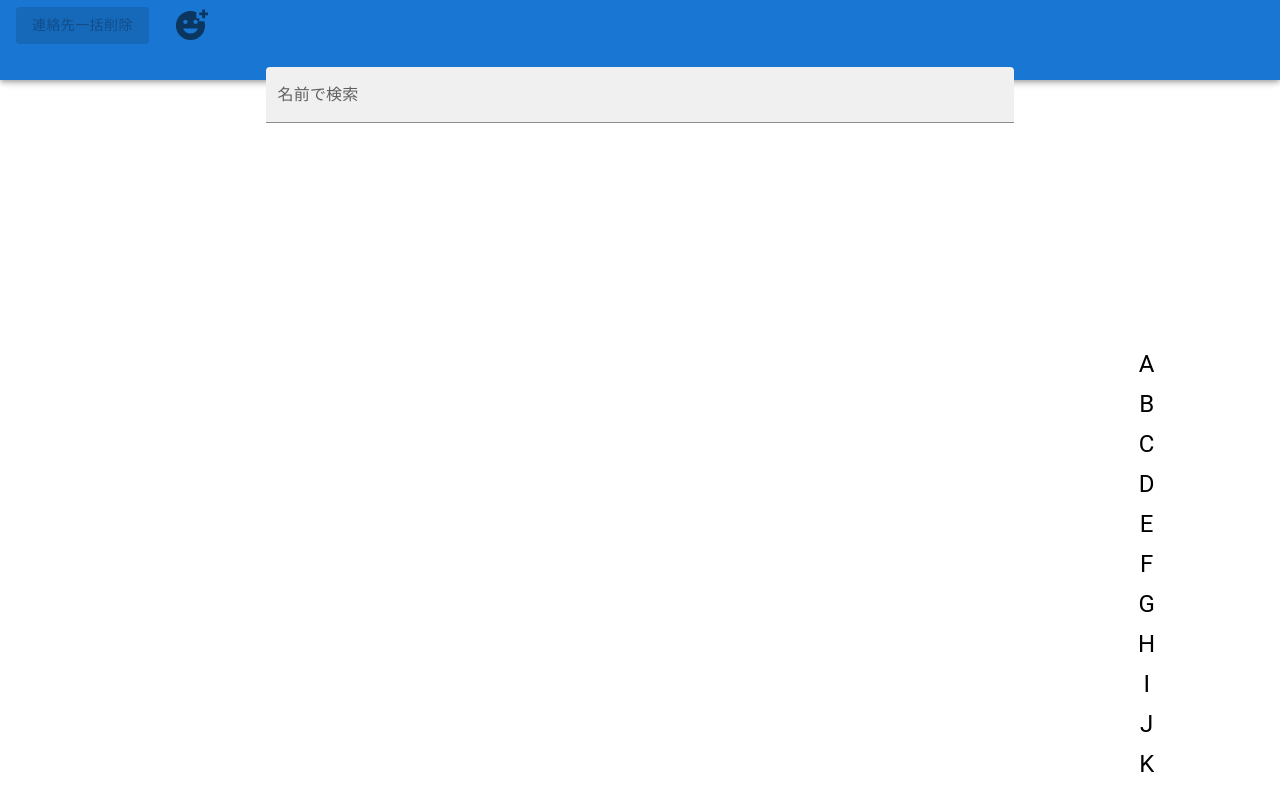
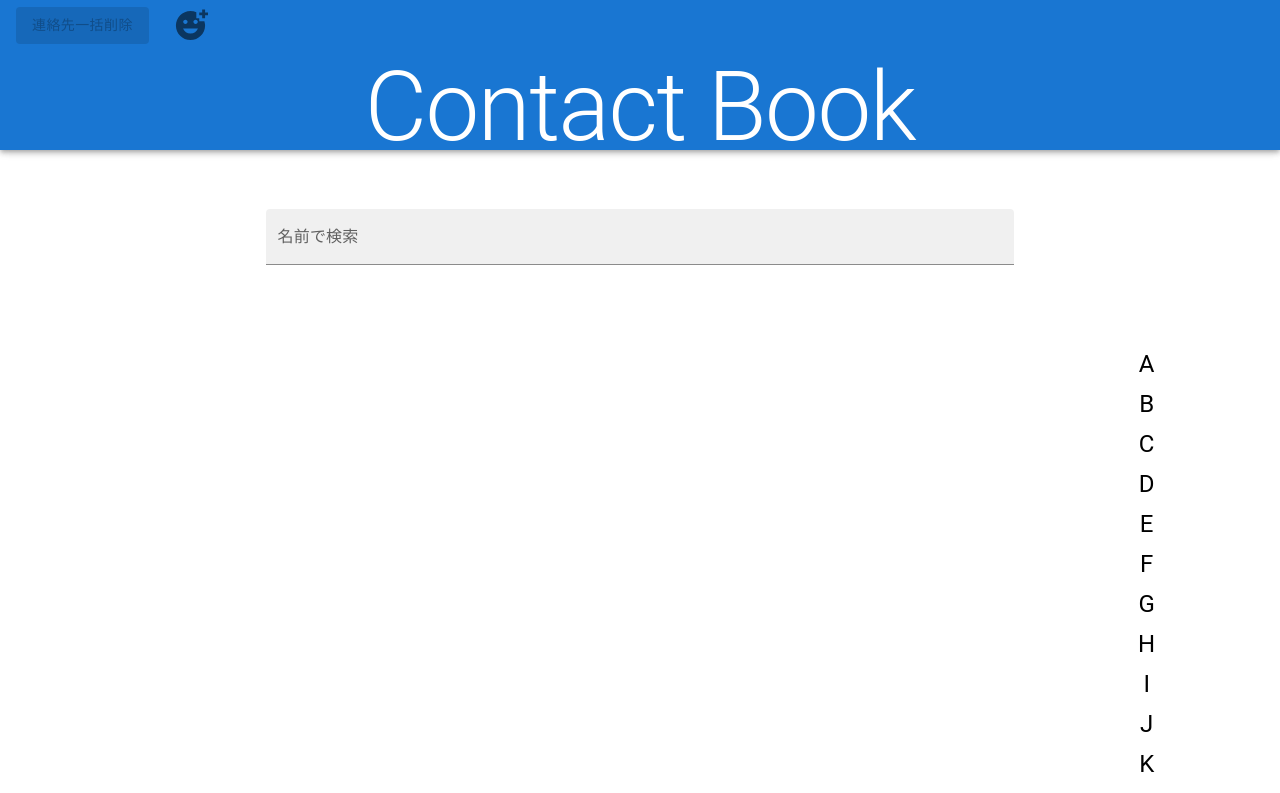
Before and after one commit to N-193Practice/TS_Contact_Book, a React (Vite) app: page / in a window 1280 px wide. Shown: the top 793 px of the page. Built offline with nearby package versions, Linux system fonts and the light colour scheme.

Commit message:
レイアウト修正

```diff
--- a/src/pages/Home.tsx
+++ b/src/pages/Home.tsx
@@ -152,9 +152,12 @@ function Home() {
             <AddReactionIcon fontSize="large" />
           </IconButton>
         </Box>
-        <Typography className={styles.searchBarContainer}>
+        <Typography variant="h1" className={styles.title}>
+          Contact Book
+        </Typography>
+        <Box className={styles.searchBarContainer}>
           <SearchBar onSearch={handleSearch} />
-        </Typography>
+        </Box>
       </AppBar>
       {/* メインコンテンツ */}
       <Grid container className={styles.gridContainer}>
--- a/src/styles/ContactList.module.css
+++ b/src/styles/ContactList.module.css
@@ -12,11 +12,13 @@
   margin: 16px 0;
   font-weight: bold;
   font-size: 1.5rem;
+  text-align: left; /* 左寄せ */
+  width: 100%;
 }
 
 .contactCard {
   width: 100%;
-  max-width: 500px;
+  max-width: 1000px;
   box-shadow: 3px 3px 6px rgba(0, 0, 0, 0.1);
   padding: 16px;
   border-radius: 8px;
--- a/src/styles/Home.module.css
+++ b/src/styles/Home.module.css
@@ -8,7 +8,7 @@
   top: 0;
   left: 0;
   width: 100%;
-  height: 80px;
+  height: 150px;
   background-color: #1976d2;
   display: flex;
   align-items: center;
@@ -23,27 +23,26 @@
 }
 
 .deleteButton {
-  font-size: 0.9rem;
-  padding: 6px 12px;
+  font-size: 1.5rem; /* ボタンのフォントサイズを大きくする */
+  padding: 14px 20px; /* ボタンサイズを拡大 */
 }
 
 .iconButton {
-  font-size: 2rem;
+  font-size: 3rem; /* アイコンのサイズを拡大 */
   color: white;
 }
 
+.title {
+  font-size: 1.5rem;
+  color: white;
+  text-align: center;
+}
 .searchBarContainer {
   width: 100%;
   display: flex;
   justify-content: center;
-  margin-top: 90px;
+  margin-top: 30px;
 }
-
-/* .searchBar {
-  max-width: 60%;
-  background-color: white;
-  border-radius: 4px;
-} */
 
 .gridContainer {
   margin-top: 12rem;
--- a/src/styles/SearchBar.module.css
+++ b/src/styles/SearchBar.module.css
@@ -8,5 +8,8 @@
 .searchBar {
   max-width: 60%;
   background-color: white;
-  border-radius: 4px;
+  border-radius: 8px;
+  padding: 12px; /* 内側の余白を増やして高さを拡大 */
+  height: 50px; /* 高さを明示的に指定 */
+  font-size: 1.2rem; /* 文字を少し大きくする */
 }
```
